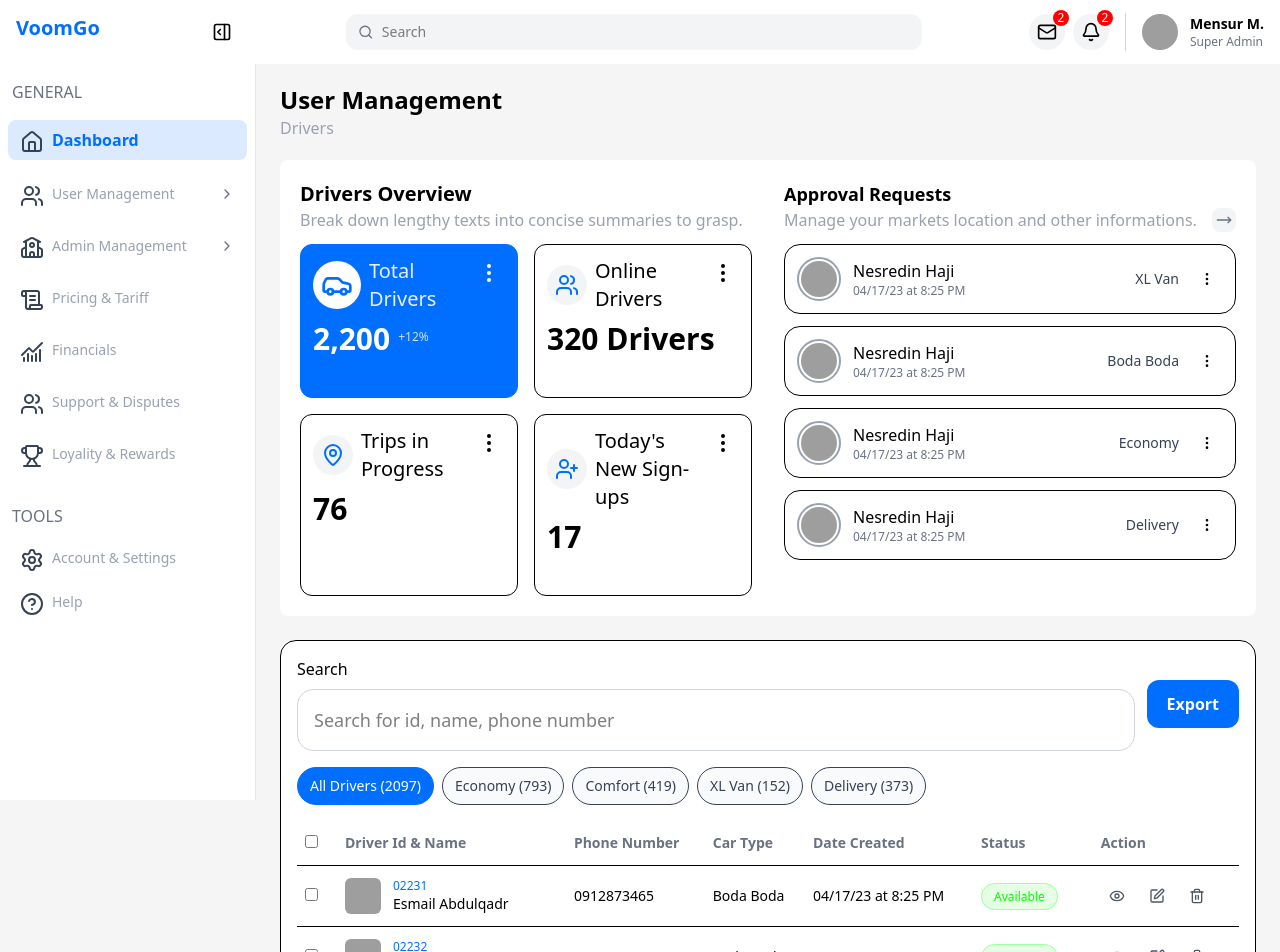
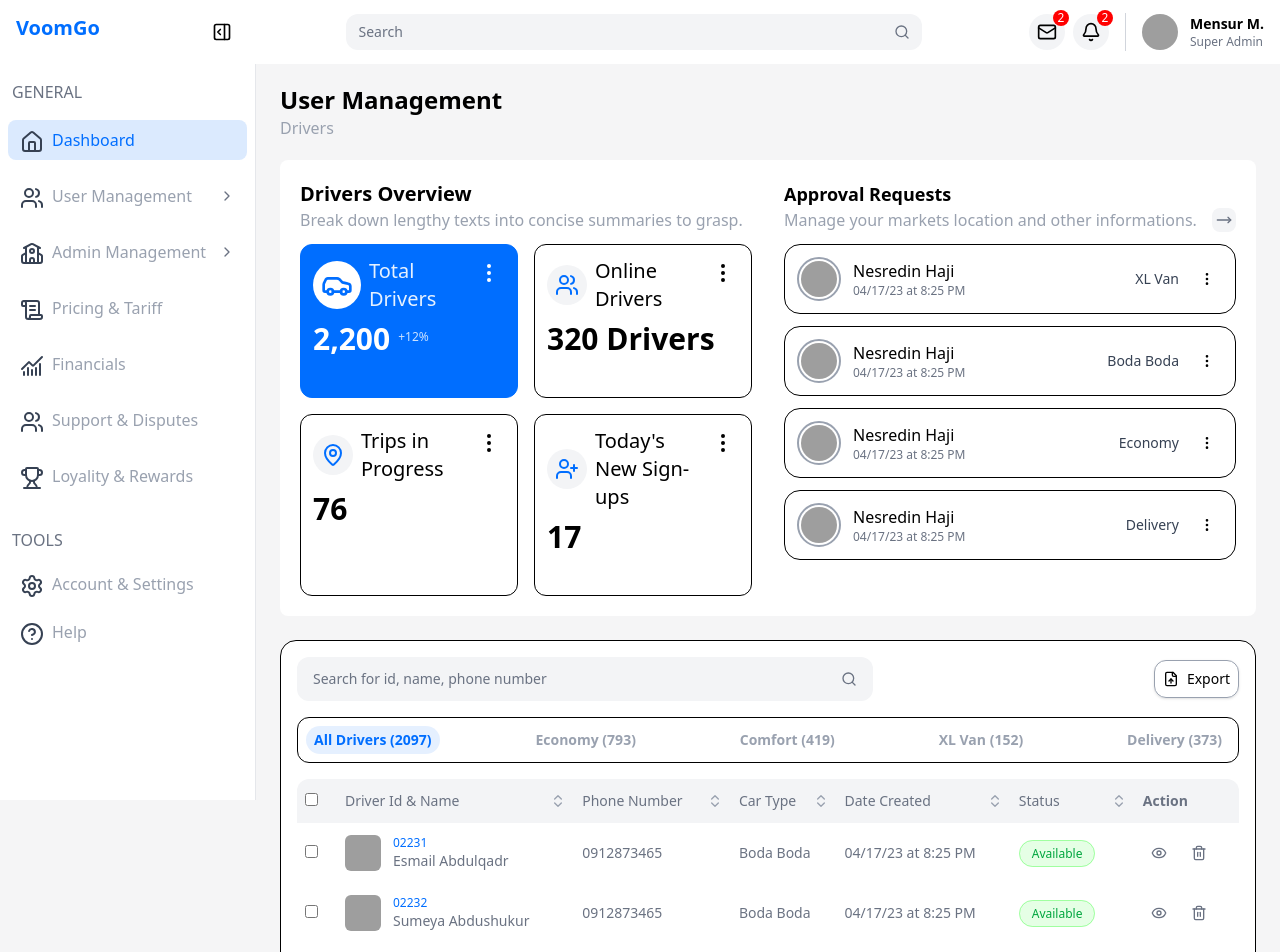
Before and after one commit to amanuelt312/Arison-FrontendTask, a React (Vite) app: page /dashboard in a window 1280 px wide. Shown: the top 952 px of the page. Built offline with nearby package versions, Linux system fonts and the light colour scheme; grey boxes are pictures that could not be loaded.

Commit message:
finishing drivers table ui in dashbod

```diff
--- a/src/components/dashboard/DriverTable.tsx
+++ b/src/components/dashboard/DriverTable.tsx
@@ -1,8 +1,9 @@
 import type { FC } from "react";
-import { useMemo, useState } from "react";
+import { useState } from "react";
 import Button from "../ui/Button";
-import { Input } from "../ui/Input";
-import { Eye, Edit, Trash2 } from "lucide-react";
+import { SearchInput } from "../ui/SearchInput";
+import { Header } from "../ui/Header";
+import { Eye, Trash2, FileUp, ChevronLeft, ChevronRight } from "lucide-react";
 import { StatusBadge, type DriverStatus } from "./StatusBadge";
 
 export type Driver = {
@@ -83,46 +84,100 @@ const tabs = [
 export const DriverTable: FC = () => {
   const [query, setQuery] = useState("");
   const [activeTab, setActiveTab] = useState("all");
+  const [sortField, setSortField] = useState<string | null>(null);
+  const [sortDirection, setSortDirection] = useState<"asc" | "desc">("asc");
 
-  const filtered = useMemo(() => {
-    return mockDrivers.filter((d) => {
+  const handleSort = (field: string) => {
+    if (sortField === field) {
+      setSortDirection(sortDirection === "asc" ? "desc" : "asc");
+    } else {
+      setSortField(field);
+      setSortDirection("asc");
+    }
+  };
+
+  const filtered = mockDrivers.filter((d) => {
     const inQuery = `${d.id} ${d.name} ${d.phone}`
       .toLowerCase()
       .includes(query.toLowerCase());
-      // Keeping tab behavior simple for mock
     return inQuery;
   });
-  }, [query]);
+
+  const sortedDrivers = [...filtered].sort((a, b) => {
+    if (!sortField) return 0;
+
+    let aValue: string | number;
+    let bValue: string | number;
+
+    switch (sortField) {
+      case "id":
+        aValue = a.id;
+        bValue = b.id;
+        break;
+      case "name":
+        aValue = a.name.toLowerCase();
+        bValue = b.name.toLowerCase();
+        break;
+      case "phone":
+        aValue = a.phone;
+        bValue = b.phone;
+        break;
+      case "carType":
+        aValue = a.carType.toLowerCase();
+        bValue = b.carType.toLowerCase();
+        break;
+      case "dateCreated":
+        aValue = new Date(a.dateCreated).getTime();
+        bValue = new Date(b.dateCreated).getTime();
+        break;
+      case "status":
+        aValue = a.status.toLowerCase();
+        bValue = b.status.toLowerCase();
+        break;
+      default:
+        return 0;
+    }
+
+    if (sortDirection === "asc") {
+      return aValue > bValue ? 1 : -1;
+    } else {
+      return aValue < bValue ? 1 : -1;
+    }
+  });
+
+  const isFirstPage = true;
+  const isLastPage = false;
 
   return (
     <section className="mt-6">
       <div className="bg-white rounded-2xl border p-4">
         <div className="flex items-center gap-3 flex-wrap">
-          <div className="flex-1 min-w-[260px]">
-            <Input
-              label="Search"
+          <div className="w-xl">
+            <SearchInput
               placeholder="Search for id, name, phone number"
-              type="text"
               value={query}
               onChange={(e) => setQuery(e.target.value)}
-              error=""
+              size="lg"
             />
           </div>
           <div className="ml-auto">
-            <Button size="md">Export</Button>
+            <div className="flex items-center gap-2 border border-gray-400 shadow p-2 rounded-xl cursor-pointer hover:bg-gray-100">
+              <FileUp className="h-4 w-4" />
+              <span className="text-sm">Export</span>
+            </div>
           </div>
         </div>
 
         <div className="mt-4 overflow-x-auto">
-          <div className="flex items-center gap-2 min-w-max">
+          <div className="flex items-center justify-between w-full border rounded-xl px-2 py-2">
             {tabs.map((t) => (
               <button
                 key={t.key}
                 onClick={() => setActiveTab(t.key)}
-                className={`px-3 py-2 rounded-full text-sm border ${
+                className={`text-sm font-bold px-2 py-1 rounded-2xl cursor-pointer ${
                   activeTab === t.key
-                    ? "bg-primary text-white border-primary"
-                    : "bg-gray-50 text-gray-700 hover:bg-gray-100"
+                    ? "bg-primary/10 text-primary"
+                    : "text-gray-400 hover:bg-gray-100"
                 }`}
               >
                 {t.label} ({t.count})
@@ -133,22 +188,47 @@ export const DriverTable: FC = () => {
 
         <div className="mt-4 overflow-auto">
           <table className="w-full text-sm">
-            <thead>
+            <thead className="bg-gray-100">
               <tr className="text-left text-gray-500">
-                <th className="py-3 px-2 w-10">
+                <th className="py-3 px-2 w-10 rounded-tl-xl">
                   <input type="checkbox" />
                 </th>
-                <th className="py-3 px-2">Driver Id & Name</th>
-                <th className="py-3 px-2">Phone Number</th>
-                <th className="py-3 px-2">Car Type</th>
-                <th className="py-3 px-2">Date Created</th>
-                <th className="py-3 px-2">Status</th>
-                <th className="py-3 px-2">Action</th>
+                <Header
+                  label="Driver Id & Name"
+                  sortable
+                  isActive={sortField === "id"}
+                  onClick={() => handleSort("id")}
+                />
+                <Header
+                  label="Phone Number"
+                  sortable
+                  isActive={sortField === "phone"}
+                  onClick={() => handleSort("phone")}
+                />
+                <Header
+                  label="Car Type"
+                  sortable
+                  isActive={sortField === "carType"}
+                  onClick={() => handleSort("carType")}
+                />
+                <Header
+                  label="Date Created"
+                  sortable
+                  isActive={sortField === "dateCreated"}
+                  onClick={() => handleSort("dateCreated")}
+                />
+                <Header
+                  label="Status"
+                  sortable
+                  isActive={sortField === "status"}
+                  onClick={() => handleSort("status")}
+                />
+                <th className="py-3 px-2 rounded-tr-xl">Action</th>
               </tr>
             </thead>
             <tbody>
-              {filtered.map((d) => (
-                <tr key={d.id} className="border-t">
+              {sortedDrivers.map((d) => (
+                <tr key={d.id} className="text-gray-500">
                   <td className="py-3 px-2">
                     <input type="checkbox" />
                   </td>
@@ -161,7 +241,7 @@ export const DriverTable: FC = () => {
                       />
                       <div>
                         <div className="text-xs text-primary">{d.id}</div>
-                        <div className="font-medium">{d.name}</div>
+                        <div className="">{d.name}</div>
                       </div>
                     </div>
                   </td>
@@ -177,19 +257,14 @@ export const DriverTable: FC = () => {
                         className="p-2 hover:bg-gray-100 rounded-lg"
                         title="View"
                       >
-                        <Eye className="w-4 h-4" />
+                        <Eye className="w-4 h-4 text-gray-500" />
                       </button>
-                      <button
-                        className="p-2 hover:bg-gray-100 rounded-lg"
-                        title="Edit"
-                      >
-                        <Edit className="w-4 h-4" />
-                      </button>
+
                       <button
                         className="p-2 hover:bg-gray-100 rounded-lg"
                         title="Delete"
                       >
-                        <Trash2 className="w-4 h-4" />
+                        <Trash2 className="w-4 h-4 text-gray-500" />
                       </button>
                     </div>
                   </td>
@@ -198,14 +273,34 @@ export const DriverTable: FC = () => {
             </tbody>
           </table>
           <div className="flex items-center justify-between text-sm text-gray-600 mt-4">
-            <div>1 - {filtered.length} of 13 Pages</div>
+            <div>
+              <span className="text-black">1</span> of 13 Pages
+            </div>
+            <div className="flex items-center gap-2">
               <div className="flex items-center gap-2">
                 <span>Show</span>
-              <select className="border rounded-lg px-2 py-1">
+                <select className="border rounded-lg p-1">
                   <option>10</option>
                   <option>20</option>
                   <option>50</option>
                 </select>
+              </div>
+              <div className="flex items-center gap-2">
+                <div className="p-1 border rounded-lg">
+                  <ChevronLeft
+                    className={`h-4 w-4 ${
+                      isFirstPage ? "text-gray-300" : "text-black"
+                    }`}
+                  />
+                </div>
+                <div className="p-1 border rounded-lg">
+                  <ChevronRight
+                    className={`h-4 w-4 ${
+                      isLastPage ? "text-gray-300" : "text-black"
+                    }`}
+                  />
+                </div>
+              </div>
             </div>
           </div>
         </div>
--- a/src/components/dashboard/StatusBadge.tsx
+++ b/src/components/dashboard/StatusBadge.tsx
@@ -4,9 +4,9 @@ export type DriverStatus = "Available" | "Offline" | "Suspended";
 
 export const StatusBadge: FC<{ status: DriverStatus }> = ({ status }) => {
   const styles: Record<DriverStatus, string> = {
-    Available: "bg-success/10 text-success border-success/30",
-    Offline: "bg-gray-100 text-gray-600 border-gray-200",
-    Suspended: "bg-danger/10 text-danger border-danger/30",
+    Available: "bg-success/10 text-green-600 border-success/30 ",
+    Offline: "bg-gray-100 text-gray-600 border-gray-200 ",
+    Suspended: "bg-danger/10 text-danger border-danger/30 ",
   };
 
   return (
--- a/src/components/layout/Navbar.tsx
+++ b/src/components/layout/Navbar.tsx
@@ -1,12 +1,7 @@
 import type { FC } from "react";
-import {
-  Bell,
-  Mail,
-  Menu,
-  MessageCircle,
-  PanelRightOpen,
-  Search,
-} from "lucide-react";
+import { useState } from "react";
+import { Bell, PanelRightOpen, Mail } from "lucide-react";
+import { SearchInput } from "../ui/SearchInput";
 
 type NavbarProps = {
   onToggleSidebar: () => void;
@@ -14,6 +9,8 @@ type NavbarProps = {
 };
 
 export const Navbar: FC<NavbarProps> = ({ onToggleSidebar, collapsed }) => {
+  const [searchQuery, setSearchQuery] = useState("");
+
   return (
     <header className="fixed top-0 left-0 right-0 h-16 bg-white z-50">
       <div className="h-full px-4 flex items-center gap-4">
@@ -28,11 +25,12 @@ export const Navbar: FC<NavbarProps> = ({ onToggleSidebar, collapsed }) => {
           </button>
         </div>
 
-        <div className="hidden md:flex items-center gap-2 bg-gray-100 rounded-xl px-3 py-2 w-full max-w-xl mx-auto">
-          <Search className="w-4 h-4 text-gray-500" />
-          <input
-            className="bg-transparent outline-none w-full text-sm"
+        <div className="hidden md:flex items-center gap-2 w-full max-w-xl mx-auto">
+          <SearchInput
             placeholder="Search"
+            value={searchQuery}
+            onChange={(e) => setSearchQuery(e.target.value)}
+            className="w-full"
           />
         </div>
         <div className="flex items-center gap-2">
--- a/src/components/nav/NavItem.tsx
+++ b/src/components/nav/NavItem.tsx
@@ -36,9 +36,7 @@ export const NavItem: FC<{
         <>
           <span
             className={`truncate flex-1 ${
-              active || isParentActive
-                ? "text-primary font-semibold "
-                : "text-gray-400 text-sm"
+              active || isParentActive ? "text-primary " : "text-gray-400 "
             }`}
           >
             {item.name}
--- /dev/null
+++ b/src/components/ui/Header.tsx
@@ -0,0 +1,42 @@
+import type { FC } from "react";
+import { ChevronsUpDown } from "lucide-react";
+
+interface HeaderProps {
+  label: string;
+  sortable?: boolean;
+  isActive?: boolean;
+  onClick?: () => void;
+  className?: string;
+}
+
+export const Header: FC<HeaderProps> = ({
+  label,
+  sortable = false,
+  isActive = false,
+  onClick,
+  className = "",
+}) => {
+  return (
+    <th className={`py-3 px-2 ${className}`}>
+      {sortable ? (
+        <div
+          className={`flex items-center justify-between cursor-pointer font-medium ${
+            onClick ? "hover:text-primary" : ""
+          }`}
+          onClick={onClick}
+        >
+          <span className={`${isActive ? "text-primary" : "text-gray-500"}`}>
+            {label}
+          </span>
+          <ChevronsUpDown
+            className={`w-4 h-4 transition-colors ${
+              isActive ? "text-primary" : "text-gray-400"
+            }`}
+          />
+        </div>
+      ) : (
+        <div className="font-medium">{label}</div>
+      )}
+    </th>
+  );
+};
--- /dev/null
+++ b/src/components/ui/SearchInput.tsx
@@ -0,0 +1,39 @@
+import type { FC } from "react";
+import { Search } from "lucide-react";
+
+interface SearchInputProps {
+  placeholder?: string;
+  value: string;
+  onChange: (e: React.ChangeEvent<HTMLInputElement>) => void;
+  className?: string;
+  size?: "sm" | "md" | "lg";
+}
+
+export const SearchInput: FC<SearchInputProps> = ({
+  placeholder = "Search",
+  value,
+  onChange,
+  className = "",
+  size = "md",
+}) => {
+  const sizeClasses = {
+    sm: "px-2 py-1 text-sm",
+    md: "px-3 py-2 text-sm",
+    lg: "px-4 py-3 text-base",
+  };
+
+  return (
+    <div
+      className={`flex items-center gap-2 bg-gray-100 rounded-xl ${sizeClasses[size]} ${className}`}
+    >
+      <input
+        className="bg-transparent outline-none w-full text-sm placeholder-gray-500"
+        placeholder={placeholder}
+        value={value}
+        onChange={onChange}
+        type="text"
+      />
+      <Search className="w-4 h-4 text-gray-500 shrink-0" />
+    </div>
+  );
+};
```
Lines whose indentation alone changed are shown as unchanged.
